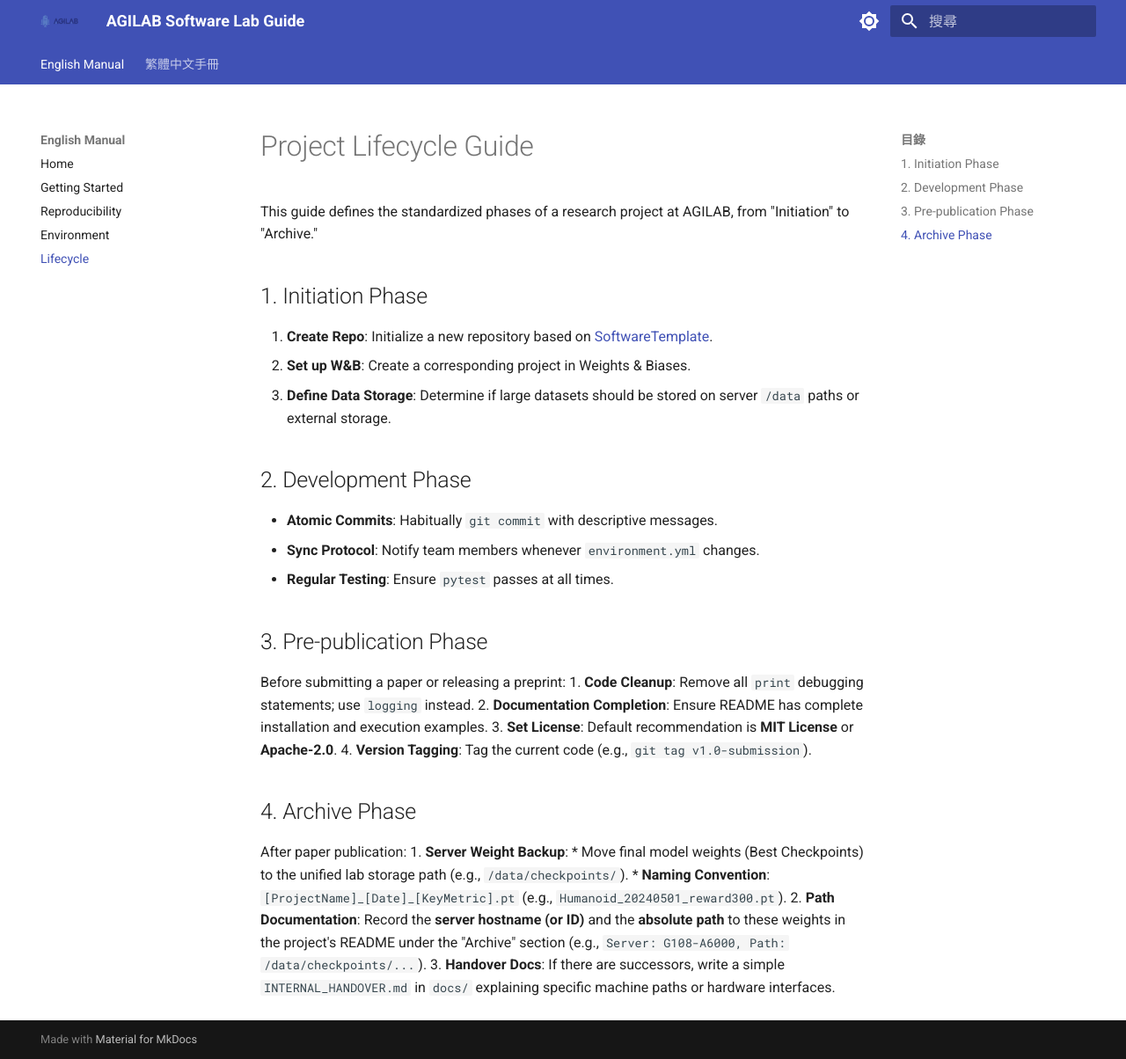
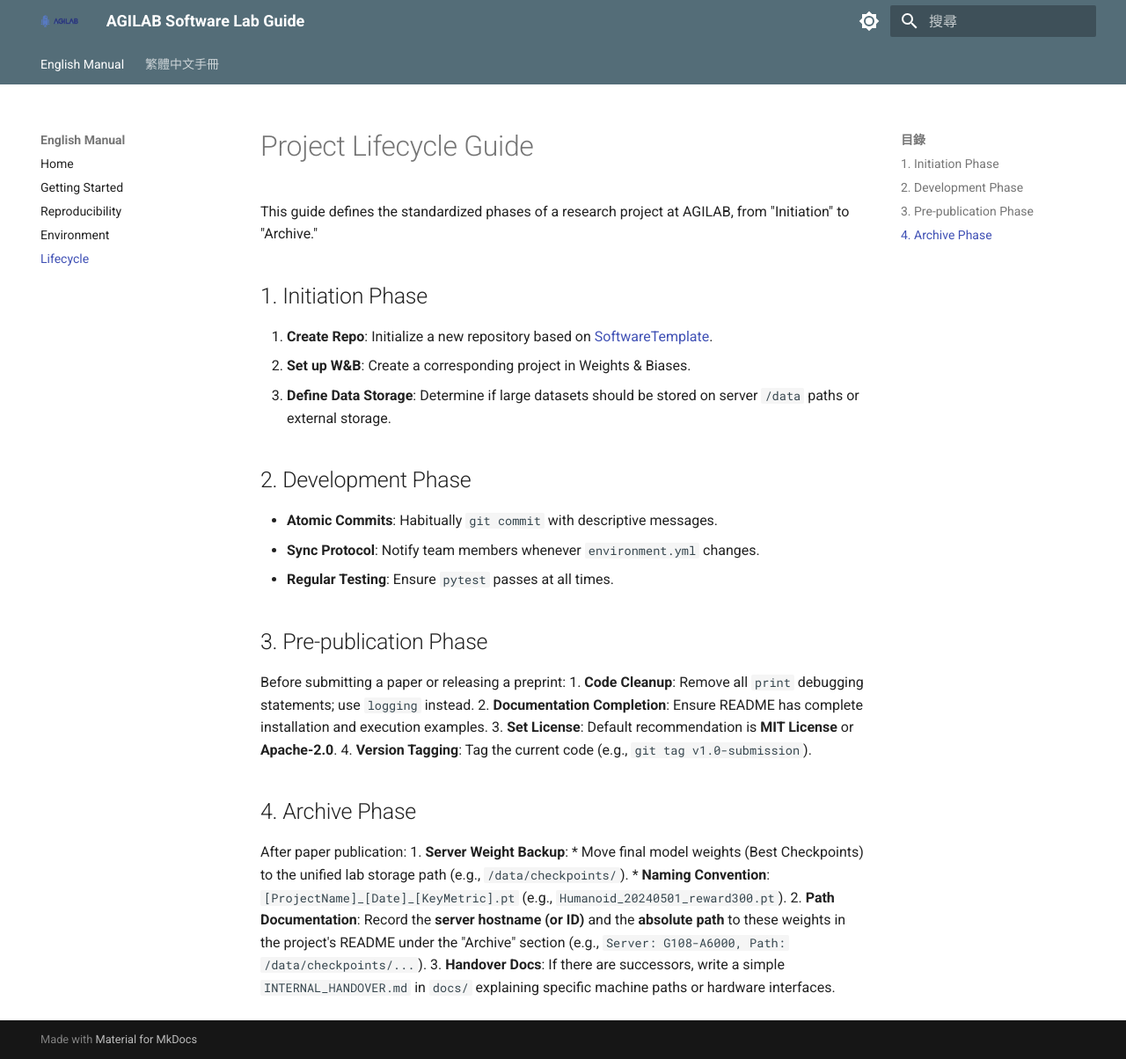
Before and after one commit to AGILAB-NTNU/AGILAB_Software_Lab_Guide, an MkDocs documentation site: the page built from docs/en/lifecycle.md, in a window 1280 px wide and 1204 px high. Shown: the whole window at 88% size. Built offline with MkDocs 1.6.1 and Material for MkDocs 9.7.7, drawn with Linux system fonts in a browser that asks for light colours.

Commit message:
style: update primary and accent color scheme in mkdocs configuration

```diff
--- a/mkdocs.yml
+++ b/mkdocs.yml
@@ -11,16 +11,16 @@ theme:
     # Day mode
     - media: "(prefers-color-scheme: light)"
       scheme: default
-      primary: indigo
-      accent: blue
+      primary: blue grey
+      accent: indigo
       toggle:
         icon: material/brightness-7
         name: Switch to dark mode
     # Night mode
     - media: "(prefers-color-scheme: dark)"
       scheme: slate
-      primary: indigo
-      accent: blue
+      primary: blue grey
+      accent: indigo
       toggle:
         icon: material/brightness-4
         name: Switch to light mode
```
